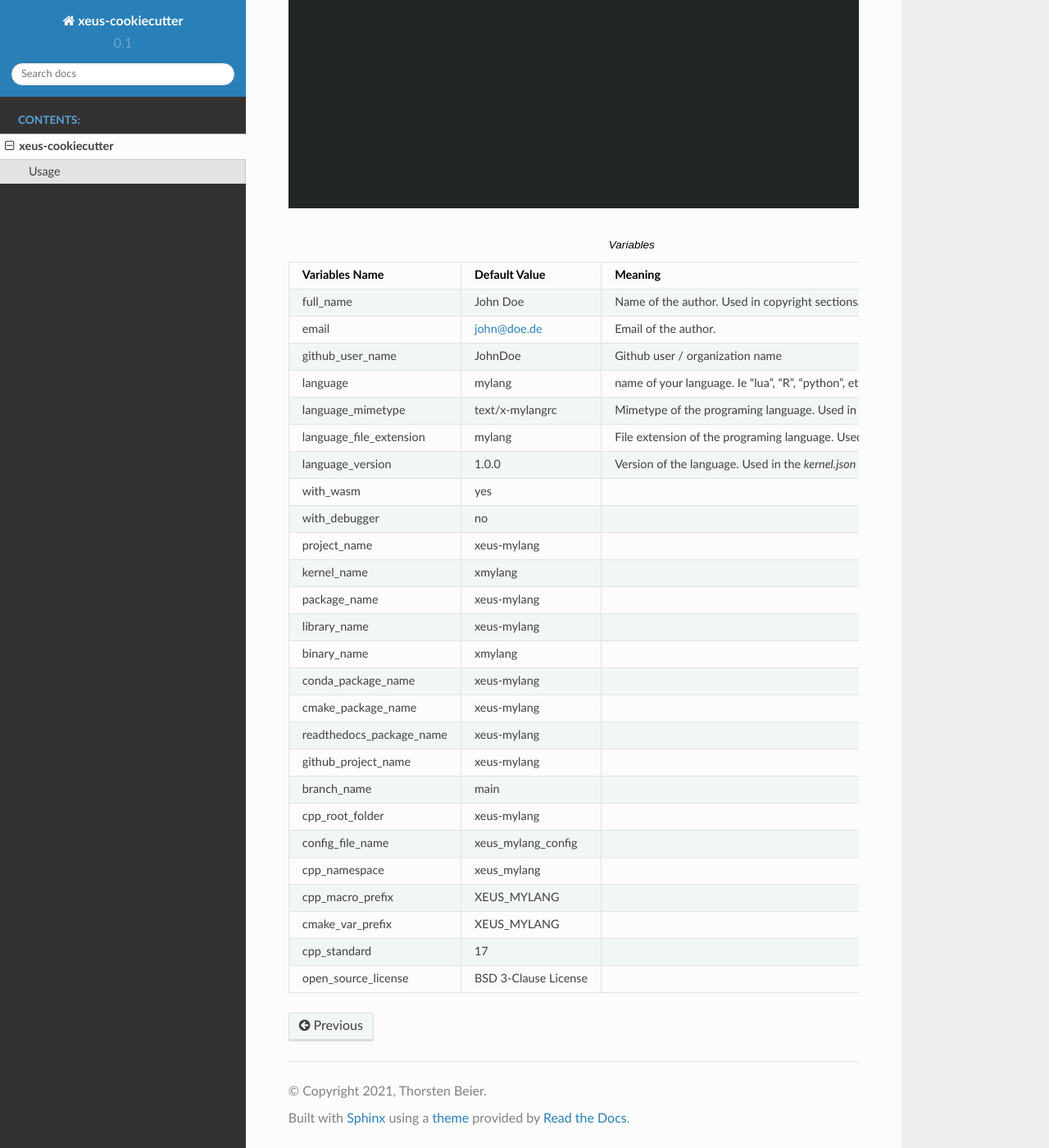
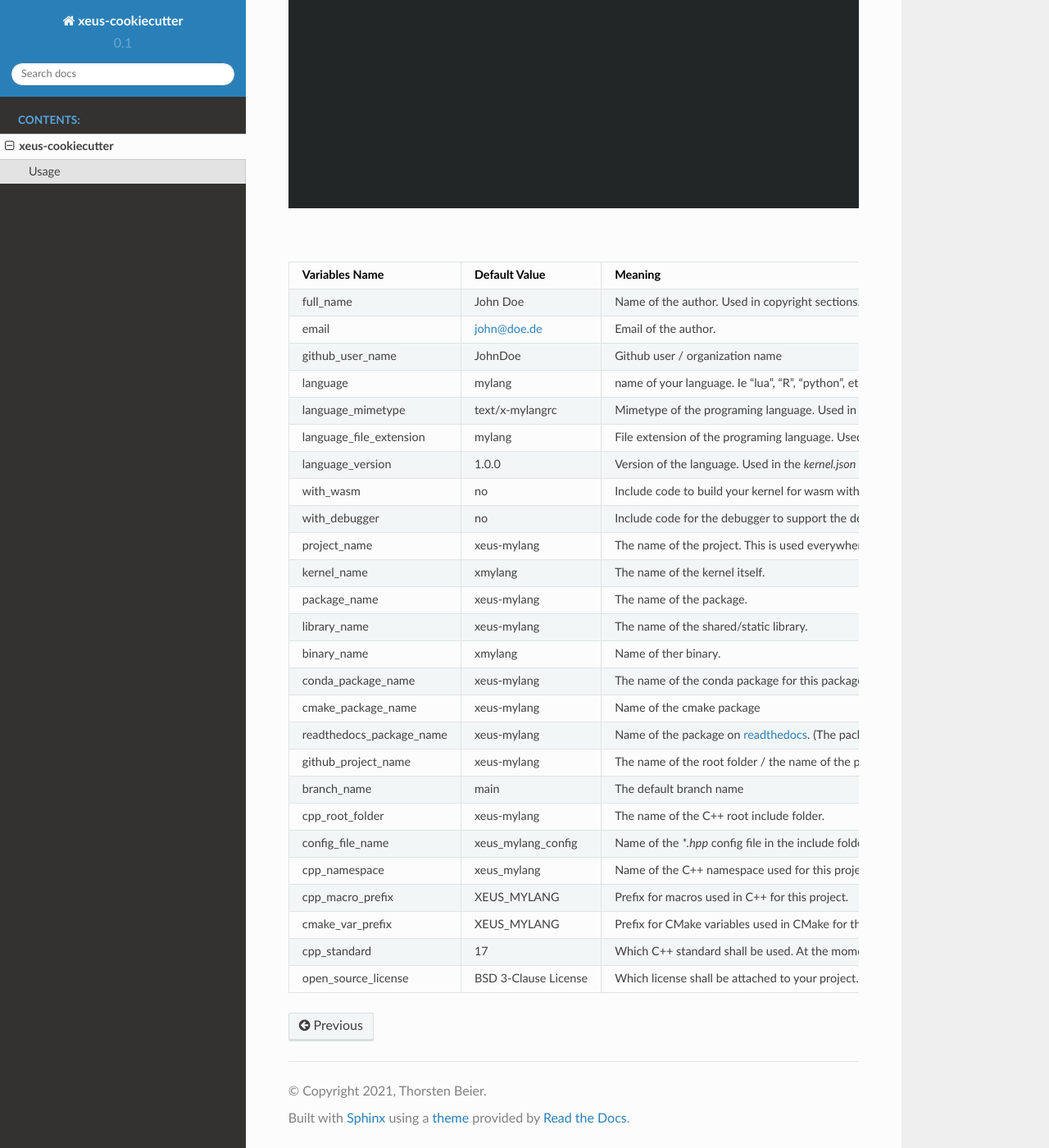
Before and after one commit to jupyter-xeus/xeus-cookiecutter, a Sphinx documentation site: the page built from docs/readme.rst, in a window 1280 px wide and 1400 px high, scrolled down 1067 px. Shown: the whole window at 82% size. Built offline with Sphinx 7.4.7 and the Read the Docs theme 2.0.0, drawn with Linux system fonts in a browser that asks for light colours.

Commit message:
docs update

```diff
--- a/cookiecutter.json
+++ b/cookiecutter.json
@@ -6,7 +6,7 @@
     "language_mimetype":            "text/x-{{ cookiecutter.language}}src",
     "language_file_extension":      "{{ cookiecutter.language}}",
     "language_version":             "1.0.0",
-    "with_wasm":                    ["yes", "no"],
+    "with_wasm":                    ["no", "yes"],
     "with_debugger":                ["no", "yes"],
     "project_name":                 "xeus-{{ cookiecutter.language|lower|replace(' ', '-') }}",
     "kernel_name":                  "x{{ cookiecutter.language|lower|replace(' ', '-') }}",
--- a/docs/readme.rst
+++ b/docs/readme.rst
@@ -66,77 +64,78 @@ Usage
      - Version of the language. Used in the `kernel.json` file.
 
    * - with_wasm
-     - yes
-     -
+     - no
+     - Include code to build your kernel for wasm with emscripten. Not every kernel / language can be compiled to wasm code.
 
    * - with_debugger
      - no
-     -
+     - Include code for the debugger to support the debugger protocol. This is only a placeholder for future releases. Atm this option is only used in the `kernel.json` file.
 
    * - project_name
      - xeus-mylang
-     -
+     - The name of the project. This is used everywhere.
 
    * - kernel_name
      - xmylang
-     -
+     - The name of the kernel itself.
 
    * - package_name
      - xeus-mylang
-     -
+     - The name of the  package.
 
    * - library_name
      - xeus-mylang
-     -
+     - The name of the shared/static library.
 
    * - binary_name
      - xmylang
-     -
+     - Name of ther binary.
 
    * - conda_package_name
      - xeus-mylang
-     -
+     - The name of the conda package for this package. This is used in the `environment.yml` which is used for `mybinder <https://mybinder.org/>`_ support. This only becomes useful once the package is released on conda-forge (this has to be done by hand).
 
    * - cmake_package_name
      - xeus-mylang
-     -
+     - Name of the cmake package
 
    * - readthedocs_package_name
      - xeus-mylang
-     -
+     - Name of the package on `readthedocs <https://readthedocs.org/>`_. (The package has to be activated on readthedocs by hand).
+
 
    * - github_project_name
      - xeus-mylang
-     -
+     - The name of the root folder / the name of the project on `github <https://www.github.com/>`_
 
    * - branch_name
      - main
-     -
+     - The default branch name
 
    * - cpp_root_folder
      - xeus-mylang
-     -
+     - The name of the C++ root include folder.
 
    * - config_file_name
      - xeus_mylang_config
-     -
+     - Name of the `*.hpp` config file in the include folder.
 
    * - cpp_namespace
      - xeus_mylang
-     -
+     - Name of the C++ namespace used for this project.
 
    * - cpp_macro_prefix
      - XEUS_MYLANG
-     -
+     - Prefix for macros used in C++ for this project.
 
    * - cmake_var_prefix
      - XEUS_MYLANG
-     -
+     - Prefix for CMake variables used in CMake for this project.
 
    * - cpp_standard
      - 17
-     -
+     - Which C++ standard shall be used. At the moment one can choose between 14 and 17.
 
    * - open_source_license
      - BSD 3-Clause License
-     -
+     - Which license shall be attached to your project.
```
Also changed, not shown: other parts of docs/readme.rst (+1 -3 lines), 1 other file.
